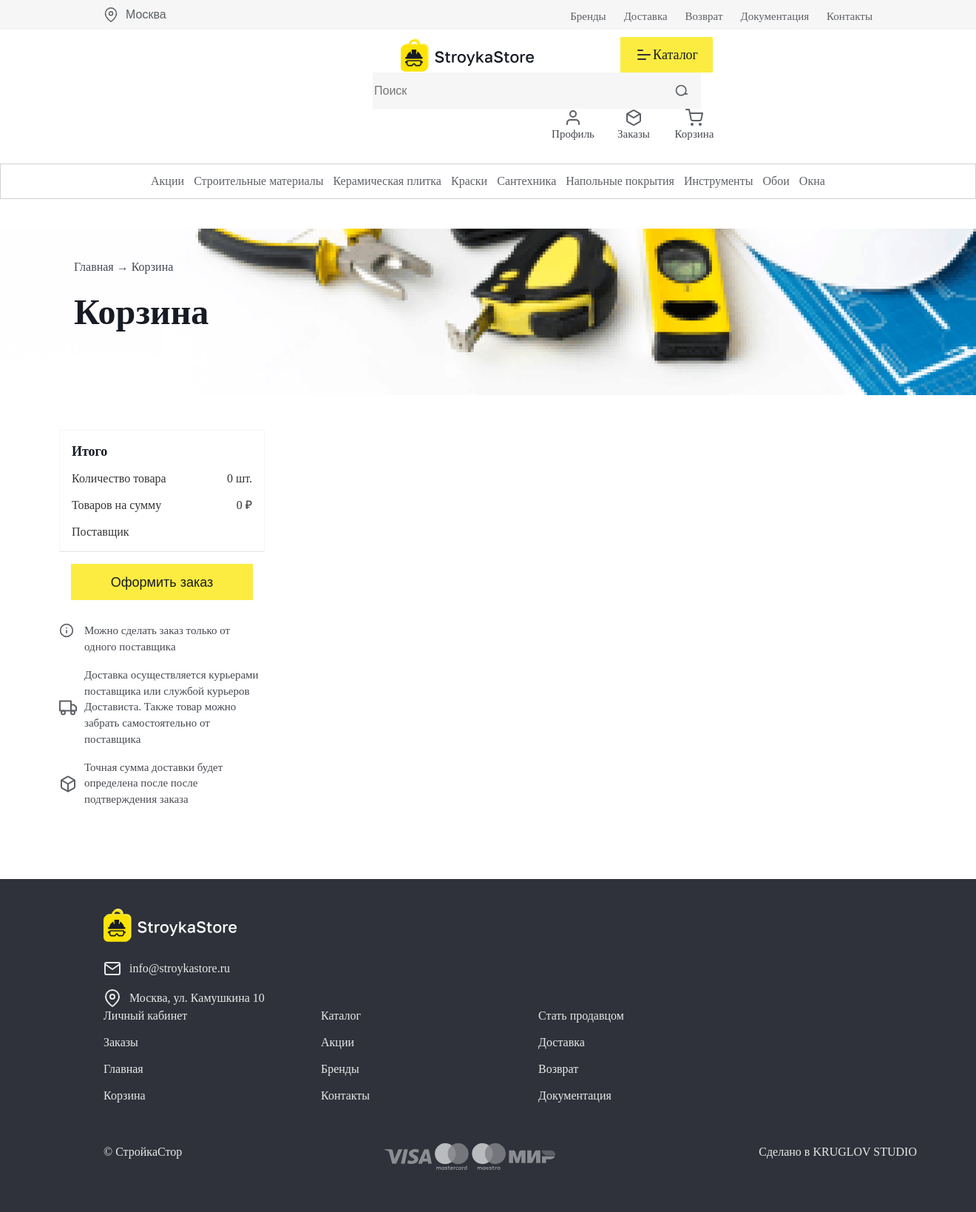
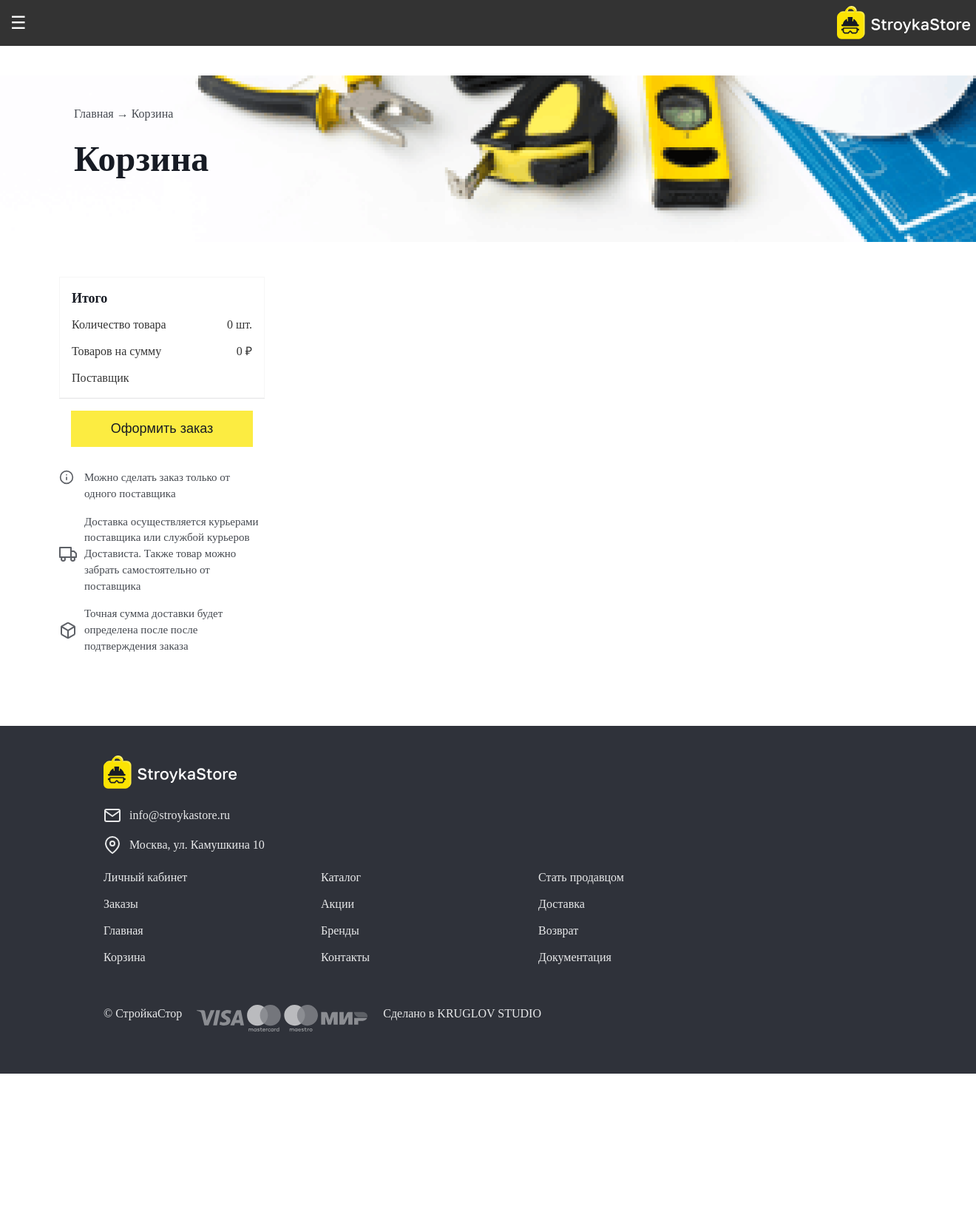
Before and after one commit to chernik1/StroykaStore, a Django app: page /basket/ in a window 1320 px wide. Shown: the whole page at 74% size. After the commit the page ends 1451 px from the top, so only its background shows below. Run offline with Django 5.2, Linux system fonts and the light colour scheme; a user stored in the database is signed in.

Commit message:
adapted header and 50% footer

```diff
--- a/mysite/static/css/base.css
+++ b/mysite/static/css/base.css
@@ -46,6 +46,7 @@ img{
     clear: both;
     margin-bottom: 40px;
     overflow-y: auto;
+    max-width: 100%;
 }
 
 .header__background-grey {
@@ -1017,3 +1018,90 @@ img{
     font-size: 15px;
     line-height: 150%;
 }
+
+.header__wrapper-mobile {
+    display: none;
+}
+
+.mobile-header {
+    display: flex;
+    justify-content: space-between;
+    align-items: center;
+    background: #333;
+    color: #fff;
+    padding: 0.5em;
+    z-index: 1001;
+    width: 100%;
+}
+
+.mobile-header-title {
+    font-size: 1.5em;
+}
+
+.mobile-menu-toggle {
+    font-size: 1.5em;
+    background: none;
+    border: none;
+    color: inherit;
+    cursor: pointer;
+}
+
+.mobile-nav {
+    display: none;
+    background: #444;
+    padding: 1em;
+}
+
+.mobile-nav ul {
+    list-style: none;
+    padding: 0;
+    margin: 0;
+}
+
+.mobile-nav a {
+    color: #fff;
+    text-decoration: none;
+    display: block;
+    padding: 0.5em 0;
+}
+
+@media (max-width: 1440px) {
+    .header__wrapper-mobile {
+        display: block;
+        width: 100%;
+    }
+    .header__wrapper {
+        visibility: hidden;
+        display: none;
+    }
+    .footer__block_info {
+        margin-bottom: 20px;
+    }
+    .footer__info {
+        display: flex;
+        flex-wrap: nowrap;
+        justify-content: left;
+    }
+    .footer__info-text {
+        margin-right: 20px;
+    }
+    .footer__cards {
+        margin-right: 20px;
+    }
+}
+
+@media (max-width: 750px) {
+    .footer__info {
+        display: grid;
+        grid-column-gap: 15px;
+        grid-row-gap: 15px;
+    }
+    .footer {
+        height: 520px;
+    }
+    .footer__btn:hover img{
+        display: none;
+        filter: none;
+        transform: none;
+    }
+}
--- a/mysite/static/js/base.js
+++ b/mysite/static/js/base.js
@@ -409,3 +409,25 @@ closeButtons.forEach(closeButton => {
     });
   });
 })();
+
+// Мобильный хедер
+document.addEventListener('DOMContentLoaded', function() {
+    var mobileMenuToggle = document.getElementById('mobileMenuToggle');
+    var mobileNav = document.getElementById('mobileNav');
+
+    mobileMenuToggle.addEventListener('click', function() {
+        mobileNav.style.display = mobileNav.style.display === 'block' ? 'none' : 'block';
+    });
+});
+
+(function() {
+    window.addEventListener('scroll', function() {
+        const mainTools = document.querySelector('.header__wrapper-mobile');
+        if (window.scrollY > 20) {
+            mainTools.style.position = 'fixed';
+            mainTools.style.zIndex = '10000';
+        } else {
+            mainTools.style.position = 'static';
+        }
+    });
+})();
--- a/mysite/templates/header.html
+++ b/mysite/templates/header.html
@@ -52,7 +52,7 @@
                     </form>
                 </div>
                 <div class="header__cards">
-                    <a href="#!" class="header__card">
+                    <a href="/account/" class="header__card">
                         <div class="header__card-pic header__card-pic_profile">
                             <img src="{% static 'img/svg/header-icon-1.svg' %}" alt="Профиль" class="header__card-thumbnail">
                         </div>
@@ -104,5 +104,24 @@
                 </ul>
             </div>
         </div>
+        <div class="header__wrapper-mobile">
+            <div class="mobile-header">
+                <button class="mobile-menu-toggle" id="mobileMenuToggle">
+                    ☰
+                </button>
+                <a href="/">
+                    <img src="{% static 'img/svg/footer-logo.svg' %}" alt="logo">
+                </a>
+            </div>
+            <nav class="mobile-nav" id="mobileNav">
+                <ul>
+                    <li><a href="/">Главная</a></li>
+                    <li><a href="/account/">Аккаунт</a></li>
+                    <li><a href="/orders/">Корзина</a></li>
+                    <li><a href="/catalog/">Каталог</a></li>
+                    <li><a href="/basket/">Корзина</a></li>
+                </ul>
+            </nav>
+        </div>
     </header>
     <!-- Header end -->
```
Also changed, not shown: mysite/db.sqlite3.
